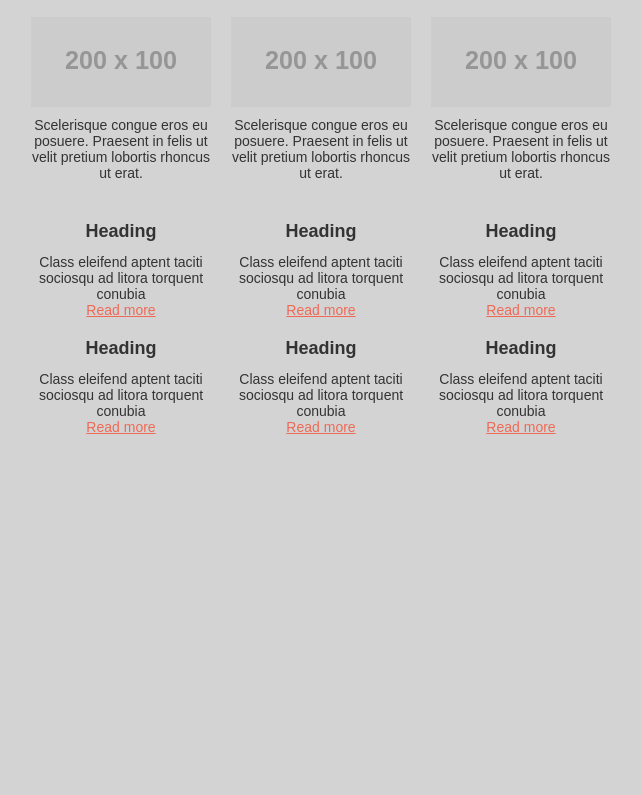
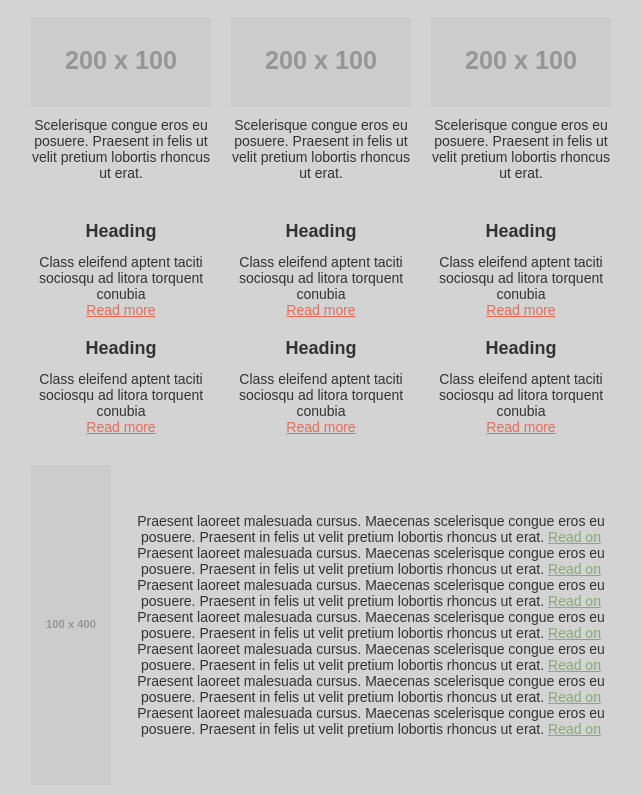
Before and after one commit to phattv/learn-email-html-layout, a plain HTML site: page index.html in a window 1280 px wide. Shown: the part 657-1452 px from the top of the page, without its empty margins (319-960 px from the left). Before the commit the page ends 1112 px from the top, so only its background shows below. Drawn offline with Linux system fonts and the light colour scheme; placeholder pictures from the web are drawn by us.

Commit message:
Add two-column layout with left 100px sidebar

```diff
--- a/index.html
+++ b/index.html
@@ -314,6 +314,57 @@
           <![endif]-->
         </td>
       </tr>
+
+      <!-- Two-column layout with 100px sidebar -->
+      <tr>
+        <td class="left-sidebar">
+          <!--[if (gte mso 9)|(IE)]>
+          <table width="100%">
+            <tr>
+              <td width="100">
+          <![endif]-->
+          <div class="column left">
+            <table width="100%">
+              <tr>
+                <td class="inner">
+                  <img src="http://placehold.it/100x400" width="80" alt=""/>
+                </td>
+              </tr>
+            </table>
+          </div>
+          <!--[if (gte mso 9)|(IE)]>
+          </td>
+          <td width="500">
+          <![endif]-->
+          <div class="column right">
+            <table width="100%">
+              <tr>
+                <td class="inner contents">
+                  <p>Praesent laoreet malesuada cursus. Maecenas scelerisque congue eros eu posuere. Praesent in felis ut
+                  velit pretium lobortis rhoncus ut erat. <a href="#">Read&nbsp;on</a></p>
+                  <p>Praesent laoreet malesuada cursus. Maecenas scelerisque congue eros eu posuere. Praesent in felis ut
+                  velit pretium lobortis rhoncus ut erat. <a href="#">Read&nbsp;on</a></p>
+                  <p>Praesent laoreet malesuada cursus. Maecenas scelerisque congue eros eu posuere. Praesent in felis ut
+                  velit pretium lobortis rhoncus ut erat. <a href="#">Read&nbsp;on</a></p>
+                  <p>Praesent laoreet malesuada cursus. Maecenas scelerisque congue eros eu posuere. Praesent in felis ut
+                  velit pretium lobortis rhoncus ut erat. <a href="#">Read&nbsp;on</a></p>
+                  <p>Praesent laoreet malesuada cursus. Maecenas scelerisque congue eros eu posuere. Praesent in felis ut
+                  velit pretium lobortis rhoncus ut erat. <a href="#">Read&nbsp;on</a></p>
+                  <p>Praesent laoreet malesuada cursus. Maecenas scelerisque congue eros eu posuere. Praesent in felis ut
+                  velit pretium lobortis rhoncus ut erat. <a href="#">Read&nbsp;on</a></p>
+                  <p>Praesent laoreet malesuada cursus. Maecenas scelerisque congue eros eu posuere. Praesent in felis ut
+                  velit pretium lobortis rhoncus ut erat. <a href="#">Read&nbsp;on</a></p>
+                </td>
+              </tr>
+            </table>
+          </div>
+          <!--[if (gte mso 9)|(IE)]>
+          </td>
+          </tr>
+          </table>
+          <![endif]-->
+        </td>
+      </tr>
     </table>
     <!--[if (gte mso 9)|(IE)]>
     </td>
--- a/styles.css
+++ b/styles.css
@@ -121,3 +121,34 @@ a {
 .three-column .text {
     padding-top: 10px;
 }
+
+
+/* Two-column layout with 100px sidebar */
+/* Left sidebar layout */
+.left-sidebar {
+    text-align: center;
+    font-size: 0;
+}
+.left-sidebar .column {
+    width: 100%;
+    display: inline-block;
+    vertical-align: middle;
+}
+.left-sidebar .left {
+    max-width: 100px;
+}
+.left-sidebar .right {
+    max-width: 500px;
+}
+.left-sidebar .img {
+    width: 100%;
+    max-width: 80px;
+    height: auto;
+}
+.left-sidebar .contents {
+    font-size: 14px;
+    text-align: center;
+}
+.left-sidebar a {
+    color: #85ab70;
+}
```
